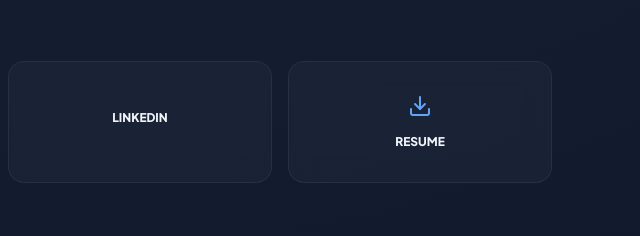
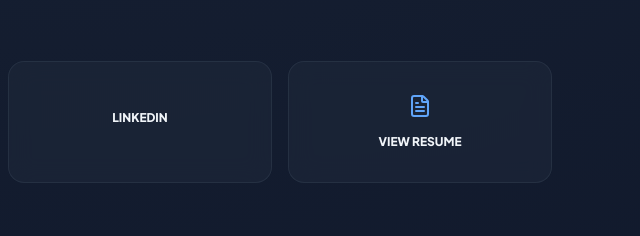
Before and after one commit to Balajip-06/balaji-portfolio, a plain HTML site: page index.html in a window 1280 px wide. Shown: the part 3227-3463 px from the top of the page, 640-1280 px from the left. Drawn offline with nearby package versions, Linux system fonts and the light colour scheme.

Commit message:
index.html

```diff
--- a/index.html
+++ b/index.html
@@ -271,9 +271,9 @@
             <i data-lucide="linkedin" class="mb-4 text-blue-500"></i>
             <p class="text-xs font-bold uppercase">LinkedIn</p>
         </a>
-        <a href="resume.pdf" download class="pcb-card p-8 rounded-2xl text-center flex flex-col items-center">
-            <i data-lucide="download" class="mb-4 text-blue-400"></i>
-            <p class="text-xs font-bold uppercase">Resume</p>
+        <a href="resume.pdf" target="_blank" class="pcb-card p-8 rounded-2xl text-center flex flex-col items-center">
+            <i data-lucide="file-text" class="mb-4 text-blue-400"></i>
+            <p class="text-xs font-bold uppercase">View Resume</p>
         </a>
     </div>
 </section>
@@ -318,4 +318,5 @@
     });
 </script>
 </body>
+
 </html>
```
